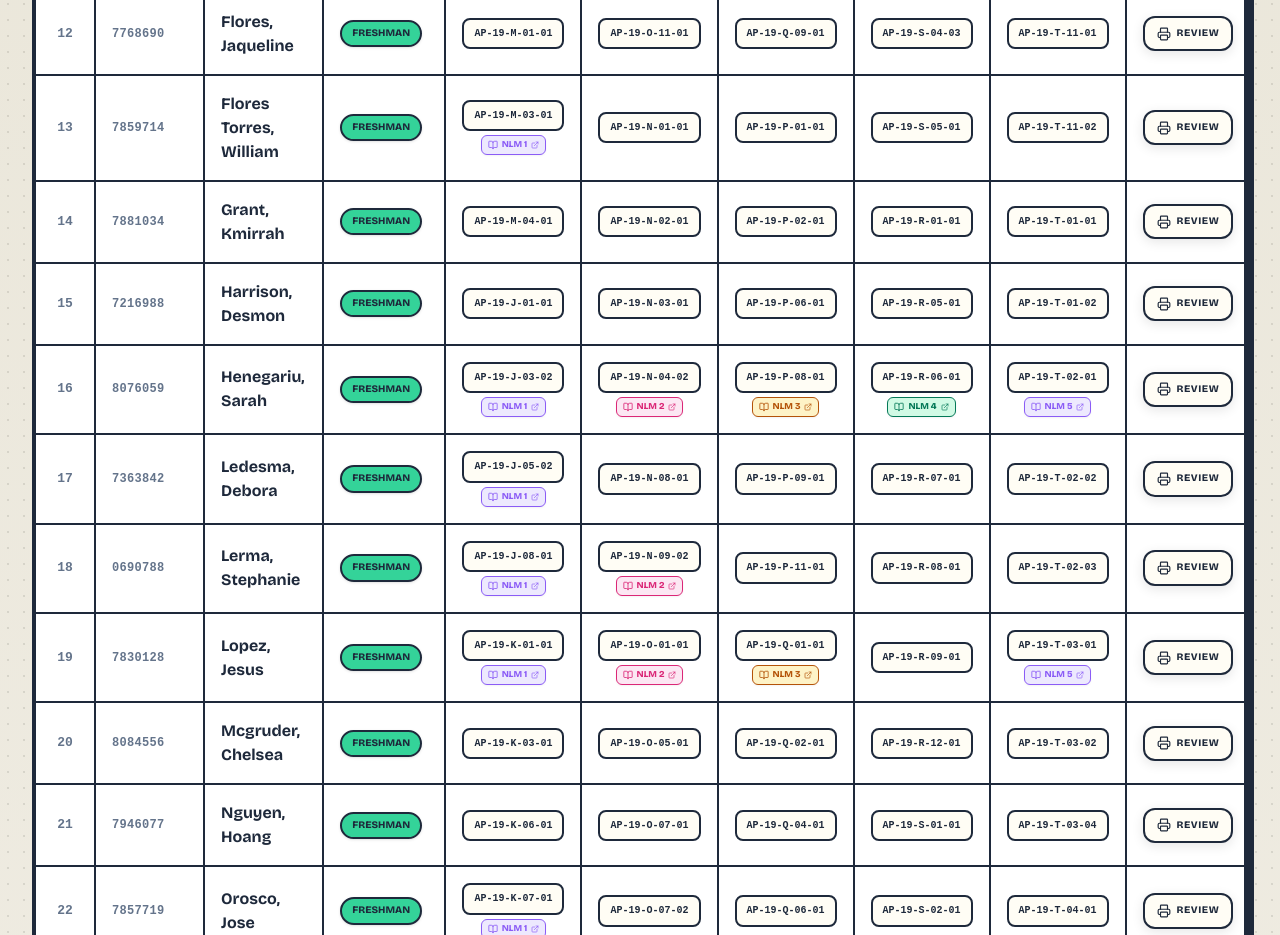
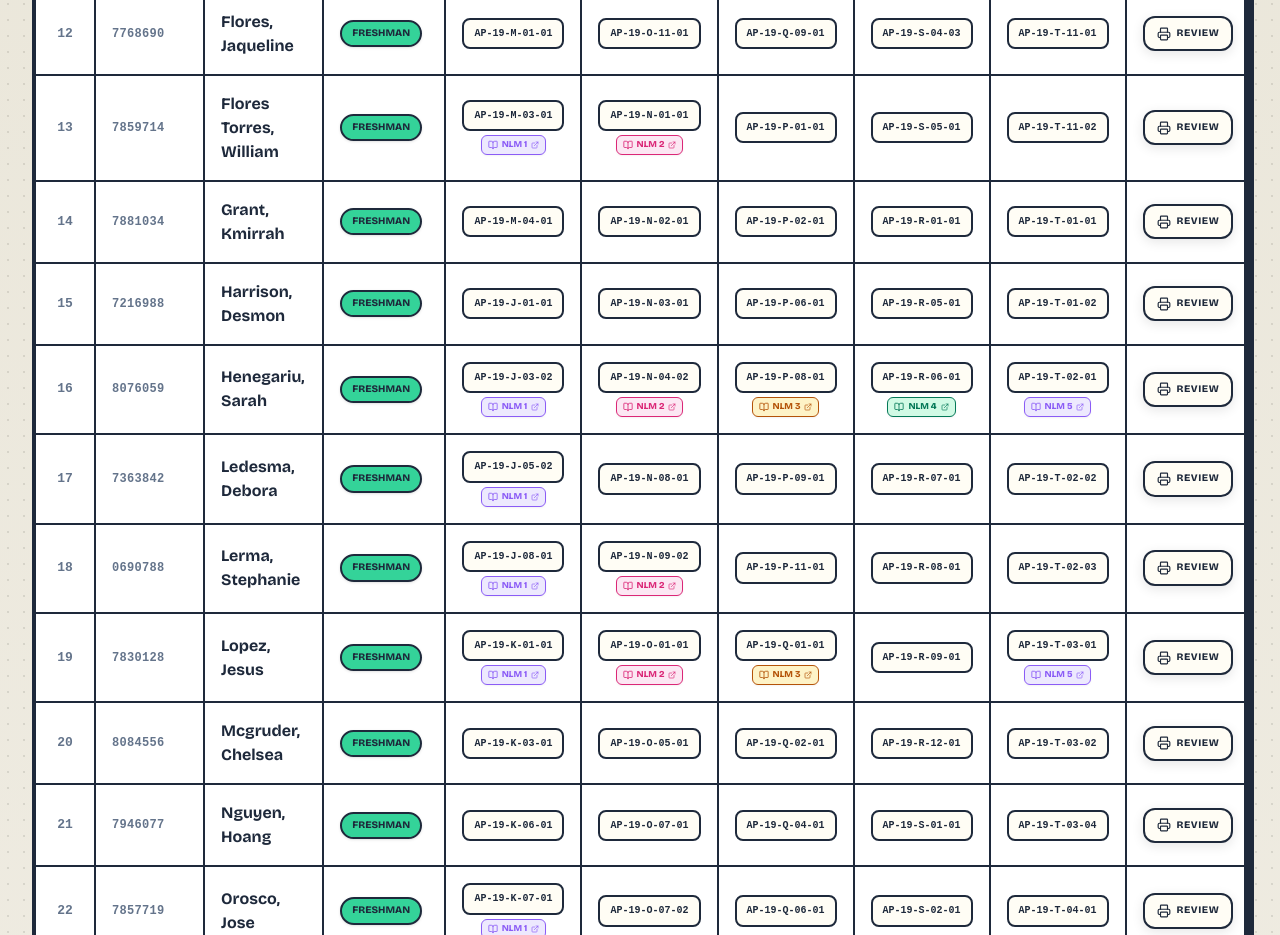
Before and after one commit to victogarcia4/ap2-notebook-lm-fall2026, a React (Vite) app: page / in a window 1280 px wide. Shown: the part 4020-4955 px from the top of the page. Built offline with nearby package versions, Linux system fonts and the light colour scheme; a web font is replaced by a local one.

Commit message:
feat: add William Flores Torres exam 2 data
Register exam 2 details and NotebookLM link for William Flores Torres in the student and notebook datasets.

```diff
--- a/data/notebooks.json
+++ b/data/notebooks.json
@@ -372,5 +372,16 @@
     "topic": "Endocrine — Pituitary Hormones & Target Organs (AP-19-J-05-02)",
     "description": "List pituitary hormones (anterior/posterior) and summarize their target organs and physiological impact.",
     "createdAt": "2026-09-22"
+  },
+  {
+    "id": "notebook-flores-torres-william-exam2",
+    "title": "Lymphatic Outline, Drainage & Volume-Clearing NotebookLM (AP-19-N-01-01)",
+    "url": "https://notebook.google.com/notebook/a713e465-42f3-45e7-a18a-40765351a66a",
+    "author": "Flores Torres, William",
+    "role": "student",
+    "examId": "exam2",
+    "topic": "Lymphatic — Structural Outline & Drainage Dynamics (AP-19-N-01-01)",
+    "description": "Describe the structural outline, drainage, and volume-clearing role of the lymphatic system.",
+    "createdAt": "2026-09-22"
   }
 ]
--- a/src/data/students.ts
+++ b/src/data/students.ts
@@ -92,8 +92,21 @@ export const defaultStudents: Student[] = [
     units: "4.00",
     plan: "Associate Degree - Associate of Science (AS)",
     level: "Freshman",
+    exam1: {
+      id: "AP-19-M-03-01",
+      chap: "15",
+      topic: "Cardio: Vessels",
+      desc: "Explain fluid mechanics of blood flow, blood pressure gradient, and peripheral vascular resistance."
+    },
+    exam2: {
+      id: "AP-19-N-01-01",
+      chap: "16",
+      topic: "Lymphatic",
+      desc: "Describe the structural outline, drainage, and volume-clearing role of the lymphatic system."
+    },
     notebookLinks: {
-      exam1: "https://notebook.google.com/notebook/eed4ceb6-759f-4c69-ba2f-84714681db1c"
+      exam1: "https://notebook.google.com/notebook/eed4ceb6-759f-4c69-ba2f-84714681db1c",
+      exam2: "https://notebook.google.com/notebook/a713e465-42f3-45e7-a18a-40765351a66a"
     }
   },
   { id: "7881034", name: "Grant, Kmirrah", gradeBasis: "Graded", units: "4.00", plan: "Associate Degree - Associate of Science (AS)", level: "Freshman" },
```
